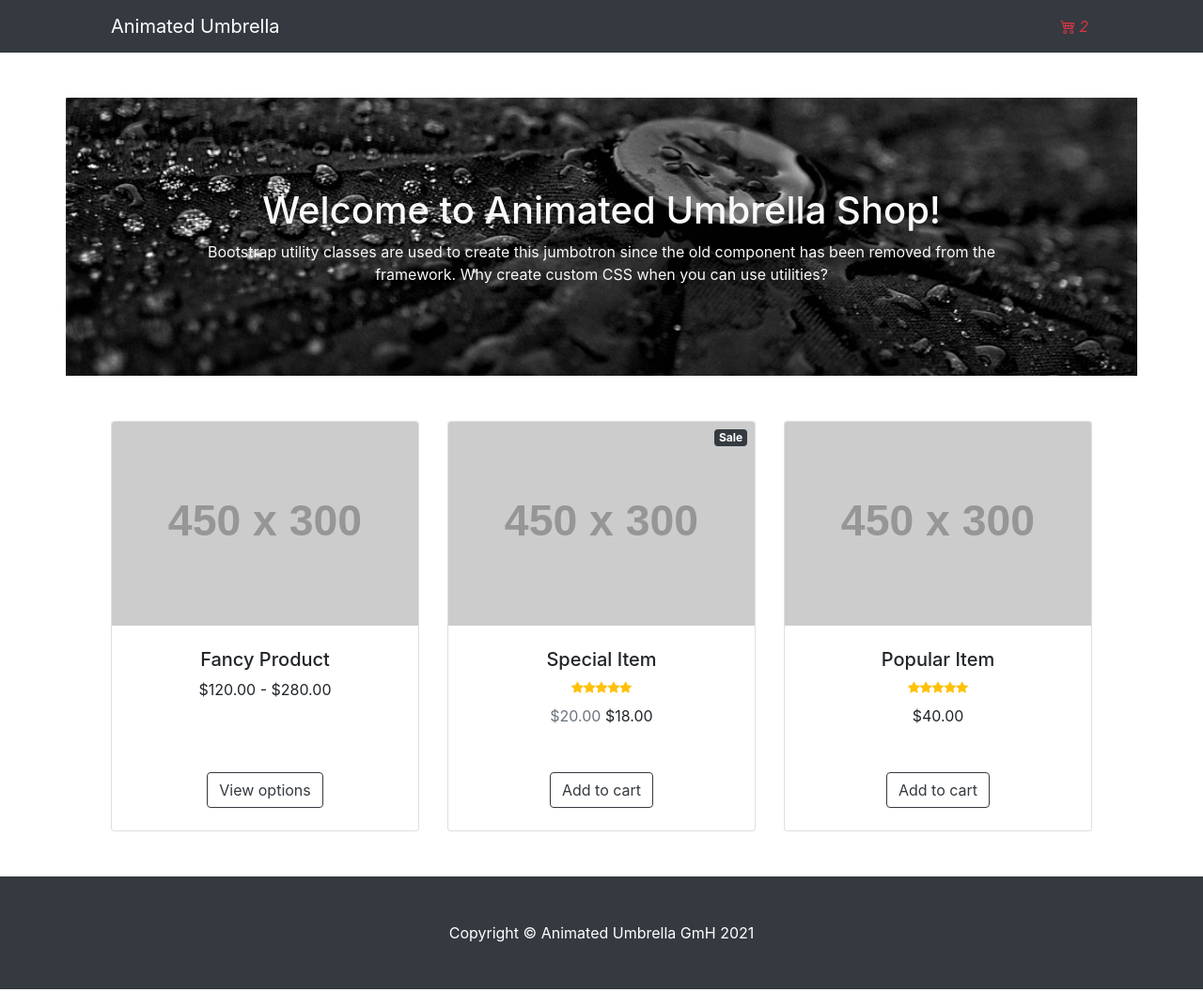
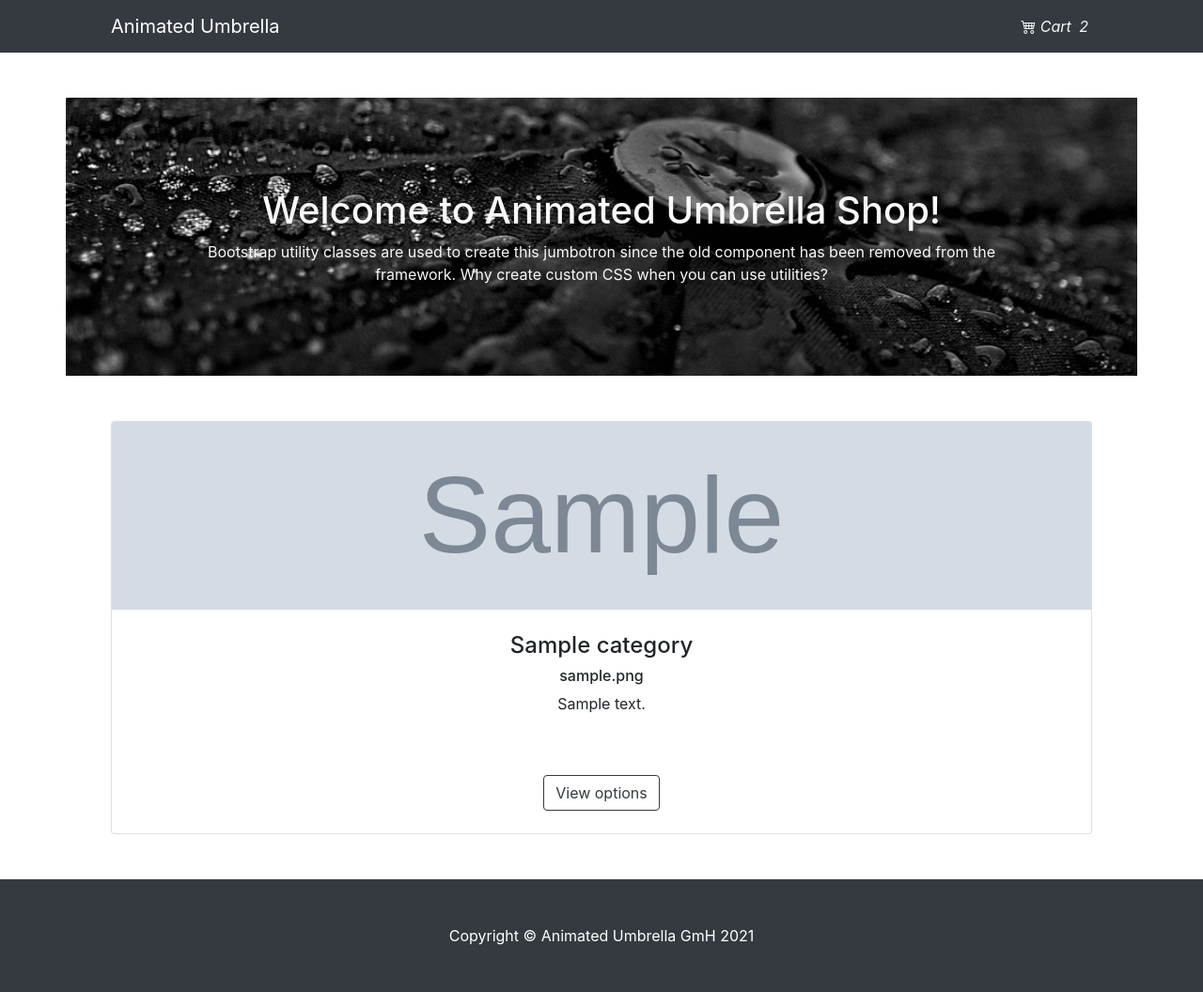
Before and after one commit to LuisJCG/animated-umbrella, a CodeIgniter 4 app: the page made by app/Views/HomeView.php in a window 1280 px wide. Shown: the whole page at 94% size. Run offline with PHP 8.4 and a stand-in for CodeIgniter, Linux system fonts and the light colour scheme; the template is opened without the code that fills it: most values are stand-ins (such as "Sample title", 1, 10 or a date in 2020); grey boxes marked "Sample" are stand-in pictures; grey boxes labelled with a size stand in for pictures from a placeholder-image service; some libraries are stand-ins or nearby versions.

Commit message:
ADD: Partial products db to view

```diff
--- a/app/Controllers/home.php
+++ b/app/Controllers/home.php
@@ -1,11 +1,15 @@
 <?php
 
 namespace App\Controllers;
+use App\Models\CategoryModel;
+
 
 class Home extends BaseController
 {
     public function index()
     {
-        return view('HomeView');
+        $categories = new CategoryModel();
+        $data["categories"] = $categories->getAll();
+        return view('HomeView', $data);
     }
 }
--- a/app/Views/HomeView.php
+++ b/app/Views/HomeView.php
@@ -1,5 +1,6 @@
 <!DOCTYPE html>
 <html lang="en">
+
 <head>
     <meta charset="utf-8" />
     <meta name="viewport" content="width=device-width, initial-scale=1, shrink-to-fit=no" />
@@ -12,21 +13,22 @@
     <link href="https://cdn.jsdelivr.net/npm/bootstrap-icons@1.4.1/font/bootstrap-icons.css" rel="stylesheet" />
     <link rel="stylesheet" href="https://maxcdn.bootstrapcdn.com/bootstrap/4.0.0/css/bootstrap.min.css" integrity="sha384-Gn5384xqQ1aoWXA+058RXPxPg6fy4IWvTNh0E263XmFcJlSAwiGgFAW/dAiS6JXm" crossorigin="anonymous">
 </head>
+
 <body>
     <!-- Responsive navbar-->
     <nav class="navbar navbar-expand-lg navbar-dark bg-dark">
         <div class="container px-lg-5">
             <a class="navbar-brand" href="#!">Animated Umbrella</a>
             <div style="float:right">
-                  <a href="cart.html" class="icons-btn">
-                    <i class="bi bi-cart4 text-danger" style="font-size:1rem;"><span class="number p-1" ">2</span></i>
+                <a href="<?= base_url() ?>/public/cart#" class="icons-btn">
+                     <i class="bi bi-cart4 text-light" style="font-size:1rem;"> Cart <span class="number p-1" ">2</span></i>
                   </a>
                 </div>
             </div>
         </nav>
         <!-- Header-->
-        <header class="py-5">
-            <div class="container px-lg-5" style="background-image: url('<?=base_url()?>/public/assets/home_header_umbrella.png')" >
+        <header class=" py-5">
+            <div class="container px-lg-5" style="background-image: url('<?= base_url() ?>/public/assets/home_header_umbrella.png')">
                 <div class="p-4 p-lg-5 rounded-3 text-center">
                     <div class="m-5 m-lg-5">
                         <h1 class="display-5 fw-bold text-light">Welcome to Animated Umbrella Shop!</h1>
@@ -35,92 +37,44 @@
                 </div>
             </div>
             </header>
+
             <!-- Section-->
             <section class="">
                 <div class="container px-4 px-lg-5">
                     <div class="row gx-4 gx-lg-5 row-cols-2 row-cols-md-3 row-cols-xl-4 justify-content-center">
+
+                        <?php foreach ($categories as $category) { ?>
                             <div class="col mb-5">
                                 <div class="card h-100">
                                     <!-- Product image-->
-                            <img class="card-img-top" src="https://dummyimage.com/450x300/dee2e6/6c757d.jpg" alt="..." />
+                                    <img class="card-img-top image-responsive" height="200" width="300" src="<?= base_url() . $category["image_path"] ?>" alt="..." />
                                     <!-- Product details-->
                                     <div class="card-body p-4">
                                         <div class="text-center">
                                             <!-- Product name-->
-                                    <h5 class="fw-bolder">Fancy Product</h5>
-                                    <!-- Product price-->
-                                    $120.00 - $280.00
+                                            <h4 class="fw-bolder"><?php echo ($category["category_name"]) ?></h4>
+                                            <h6 class="fw-bolder"><?php echo ($category["banner_sentence"]) ?></h6>
+                                            <p class="fw-bolder"><?php echo ($category["description"]) ?></p>
                                         </div>
                                     </div>
                                     <!-- Product actions-->
                                     <div class="card-footer p-4 pt-0 border-top-0 bg-transparent">
-                                <div class="text-center"><a class="btn btn-outline-dark mt-auto" href="#">View options</a></div>
+                                        <div class="text-center"><a class="btn btn-outline-dark mt-auto" href="<?= base_url() . $category["products_path"] ?>">View options</a></div>
                                     </div>
                                 </div>
                             </div>
-                    <div class="col mb-5">
-                        <div class="card h-100">
-                            <!-- Sale badge-->
-                            <div class="badge bg-dark text-white position-absolute" style="top: 0.5rem; right: 0.5rem">Sale</div>
-                            <!-- Product image-->
-                            <img class="card-img-top" src="https://dummyimage.com/450x300/dee2e6/6c757d.jpg" alt="..." />
-                            <!-- Product details-->
-                            <div class="card-body p-4">
-                                <div class="text-center">
-                                    <!-- Product name-->
-                                    <h5 class="fw-bolder">Special Item</h5>
-                                    <!-- Product reviews-->
-                                    <div class="d-flex justify-content-center small text-warning mb-2">
-                                        <div class="bi-star-fill"></div>
-                                        <div class="bi-star-fill"></div>
-                                        <div class="bi-star-fill"></div>
-                                        <div class="bi-star-fill"></div>
-                                        <div class="bi-star-fill"></div>
-                                    </div>
-                                    <!-- Product price-->
-                                    <span class="text-muted text-decoration-line-through">$20.00</span>
-                                    $18.00
-                                </div>
-                            </div>
-                            <!-- Product actions-->
-                            <div class="card-footer p-4 pt-0 border-top-0 bg-transparent">
-                                <div class="text-center"><a class="btn btn-outline-dark mt-auto" href="#">Add to cart</a></div>
-                            </div>
-                        </div>
-                    </div>
-                    <div class="col mb-5">
-                        <div class="card h-100">
-                            <!-- Product image-->
-                            <img class="card-img-top" src="https://dummyimage.com/450x300/dee2e6/6c757d.jpg" alt="..." />
-                            <!-- Product details-->
-                            <div class="card-body p-4">
-                                <div class="text-center">
-                                    <!-- Product name-->
-                                    <h5 class="fw-bolder">Popular Item</h5>
-                                    <!-- Product reviews-->
-                                    <div class="d-flex justify-content-center small text-warning mb-2">
-                                        <div class="bi-star-fill"></div>
-                                        <div class="bi-star-fill"></div>
-                                        <div class="bi-star-fill"></div>
-                                        <div class="bi-star-fill"></div>
-                                        <div class="bi-star-fill"></div>
-                                    </div>
-                                    <!-- Product price-->
-                                    $40.00
-                                </div>
-                            </div>
-                            <!-- Product actions-->
-                            <div class="card-footer p-4 pt-0 border-top-0 bg-transparent">
-                                <div class="text-center"><a class="btn btn-outline-dark mt-auto" href="#">Add to cart</a></div>
+                        <?php } ?>
                     </div>
                 </div>
             </div>
         </div>
-            </div>
+
         </section>
         <!-- Footer-->
         <footer class="py-5 bg-dark">
-            <div class="container"><p class="m-0 text-center text-white">Copyright &copy; Animated Umbrella GmH 2021</p></div>
+            <div class="container">
+                <p class="m-0 text-center text-white">Copyright &copy; Animated Umbrella GmH 2021</p>
+            </div>
         </footer>
         <!-- Bootstrap core JS-->
         <script src="https://cdn.jsdelivr.net/npm/bootstrap@5.1.3/dist/js/bootstrap.bundle.min.js"></script>
@@ -131,4 +85,5 @@
 <script src="https://code.jquery.com/jquery-3.2.1.slim.min.js" integrity="sha384-KJ3o2DKtIkvYIK3UENzmM7KCkRr/rE9/Qpg6aAZGJwFDMVNA/GpGFF93hXpG5KkN" crossorigin="anonymous"></script>
 <script src="https://cdnjs.cloudflare.com/ajax/libs/popper.js/1.12.9/umd/popper.min.js" integrity="sha384-ApNbgh9B+Y1QKtv3Rn7W3mgPxhU9K/ScQsAP7hUibX39j7fakFPskvXusvfa0b4Q" crossorigin="anonymous"></script>
 <script src="https://maxcdn.bootstrapcdn.com/bootstrap/4.0.0/js/bootstrap.min.js" integrity="sha384-JZR6Spejh4U02d8jOt6vLEHfe/JQGiRRSQQxSfFWpi1MquVdAyjUar5+76PVCmYl" crossorigin="anonymous"></script>
+
 </html>
```
Also changed, not shown: app/Controllers/Category.php (+5 -4 lines), app/Models/ProductModel.php (+10 -3 lines), app/Views/CartView.php (+4 -4 lines), app/Views/CategoryView.php (+19 -29 lines), public/assets/boots_cat.jpg (added), public/assets/oilskin_cat.jpg (added), public/assets/umbrella_cat.jpg (added), 1 other file. Lines whose indentation alone changed are shown as unchanged.
